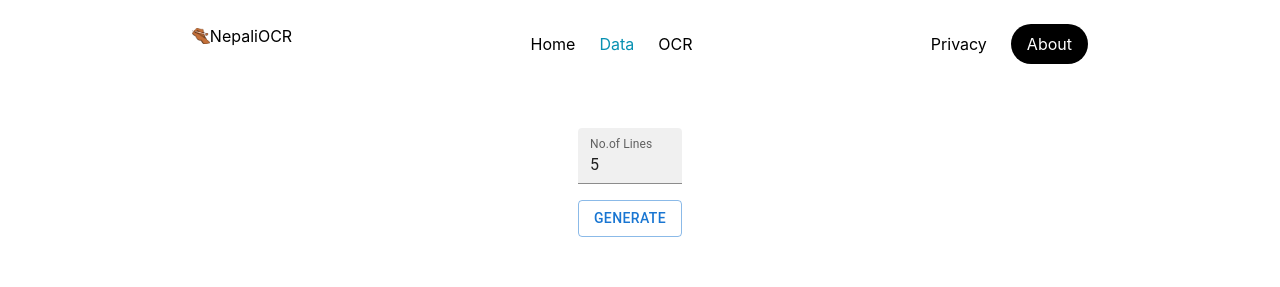
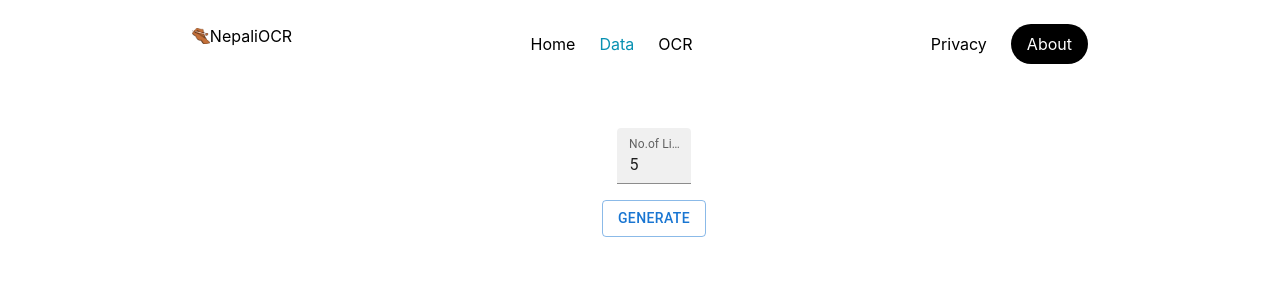
Before and after one commit to abishz17/OCRDataCollector, a React (Vite) app: page /data/text in a window 1280 px wide. Shown: the top 287 px of the page. Built offline with nearby package versions, Linux system fonts and the light colour scheme.

Commit message:
minor changes

```diff
--- a/package.json
+++ b/package.json
@@ -3,6 +3,7 @@
   "private": true,
   "version": "0.0.0",
   "type": "module",
+
   "scripts": {
     "dev": "vite",
     "build": "vite build",
--- a/src/components/TextGenerator/LineText.jsx
+++ b/src/components/TextGenerator/LineText.jsx
@@ -1,6 +1,7 @@
 import Model from "./Modal";
 import { Clear, Expand, OpenInFull } from "@mui/icons-material";
 import { useEffect } from "react";
+import { Tooltip } from "@mui/material";
 const LineText = (props) => {
   const lines = props.text;
 
@@ -33,17 +34,22 @@ const LineText = (props) => {
           />
         }
         <div className="flex flex-row text-black hover:cursor-pointer ">
+          <Tooltip title="Expand">
             <OpenInFull
+              title="Expand"
               onClick={(e) => {
                 props.setOpen(true);
               }}
             />
+          </Tooltip>
+          <Tooltip title="Clear text">
             <Clear
               className="text-black ml-auto hover:cursor-pointer"
               onClick={(e) => {
                 props.setIsShown(false);
               }}
             />
+          </Tooltip>
         </div>
       </div>
       <div />
--- a/src/components/TextGenerator/Ninput.jsx
+++ b/src/components/TextGenerator/Ninput.jsx
@@ -3,23 +3,24 @@ import TextField from "@mui/material/TextField";
 import { Button } from "@mui/material";
 
 const Ninput = (props) => {
-  const dropdownChangeHandler = (event) => {
-    props.getNumber(event.target.value);
+  const max = 15;
+  const min = 1;
+  const dropdownChangeHandler = (e) => {
+    var value = parseInt(e.target.value, 10);
+
+    if (value > max) value = max;
+    if (value < min) value = min;
+
+    props.getNumber(value);
   };
 
   return (
-    <div className="justify-self-center flex flex-col gap-4 mt-10 mr-12">
+    <div className="justify-self-center flex flex-col gap-4 mt-10 ">
       <TextField
         type="number"
-        className="mb-4"
+        className="mb-4 w-[30%] self-center"
         defaultValue={5}
         variant="filled"
-        InputProps={{
-          inputProps: {
-            max: 15,
-            min: 1,
-          },
-        }}
         label="No.of Lines"
         onChange={dropdownChangeHandler}
       />
```
Also changed, not shown: src/assets/pencil.png (added), 1 other file (tests, documents, lock files or other folders). Lines whose indentation alone changed are shown as unchanged.
